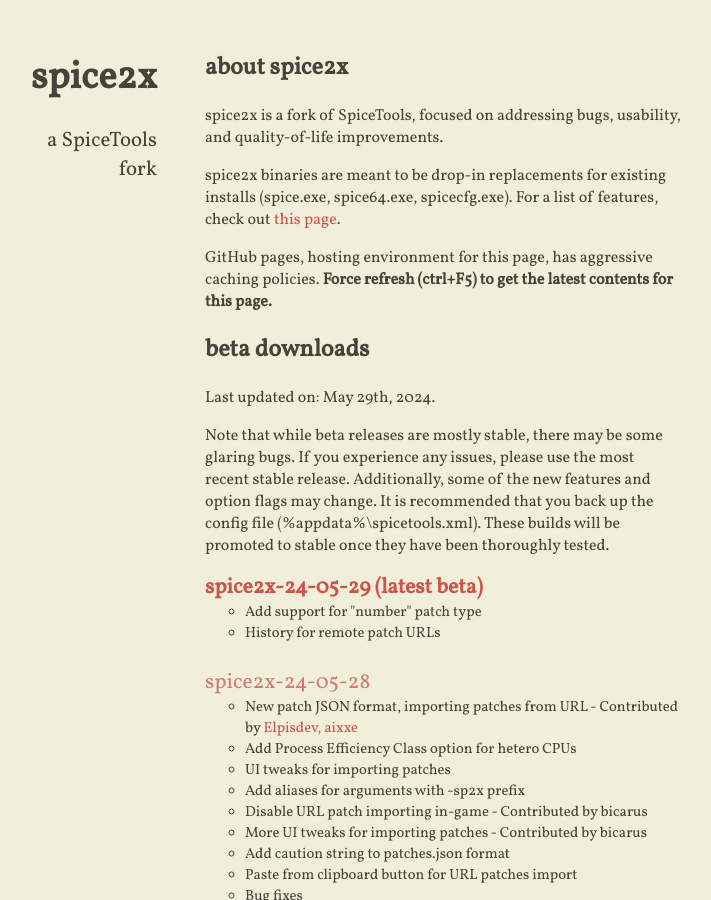
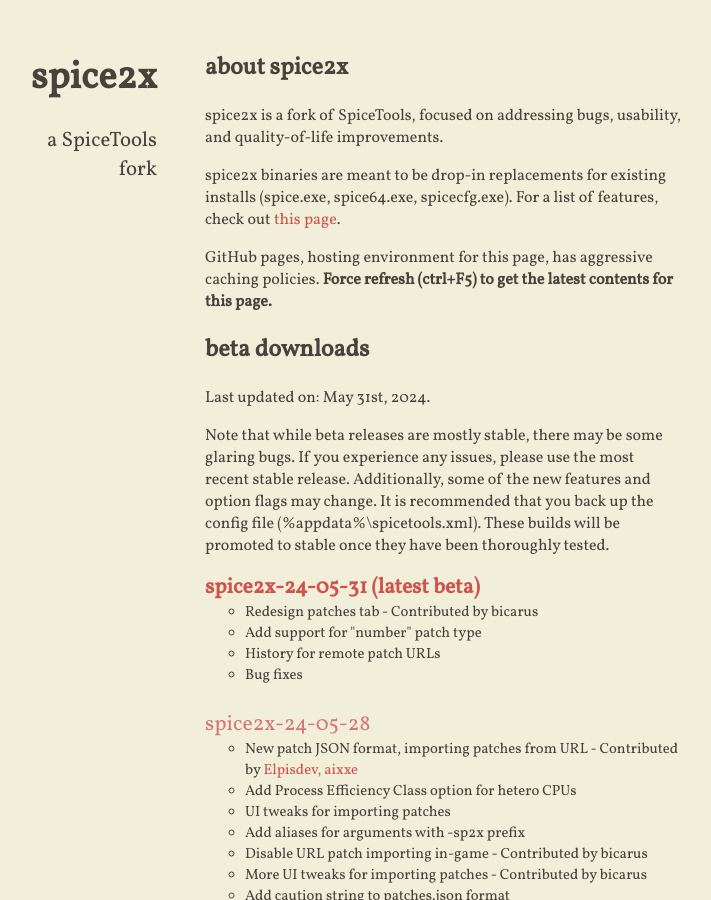
Before and after one commit to spice2x/spice2x.github.io, a Jekyll site: the page built from docs/index.html, in a window 1280 px wide and 900 px high. Shown: the whole window, without its empty margins (299-1010 px from the left). Built offline with Jekyll 4.4.1, drawn with Linux system fonts in a browser that asks for light colours; nearby versions of some CDN libraries.

Commit message:
24-05-31

```diff
--- a/docs/_includes/content.html
+++ b/docs/_includes/content.html
@@ -11,7 +11,7 @@
 
 <h2>beta downloads</h2>
 
-<p>Last updated on: May 29th, 2024.</p>
+<p>Last updated on: May 31st, 2024.</p>
 
 <p>Note that while beta releases are mostly stable, there may be some glaring bugs. If you experience any issues, please
   use the most recent stable release. Additionally, some of the new features and option flags may change. It is
@@ -20,12 +20,14 @@
 </p>
 <ul class="downloads-beta highlight-latest">
   <li>
-    <a class="download-link" href="https://github.com/spice2x/spice2x.github.io/releases/download/24-05-29/spice2x-24-05-29.zip">
-      spice2x-24-05-29
+    <a class="download-link" href="https://github.com/spice2x/spice2x.github.io/releases/download/24-05-31/spice2x-24-05-31.zip">
+      spice2x-24-05-31
     </a>
     <ul>
+      <li>Redesign patches tab - Contributed by bicarus</li>
       <li>Add support for "number" patch type</li>
       <li>History for remote patch URLs</li>
+      <li>Bug fixes</li>
     </ul>
   </li>
   <li>
```
